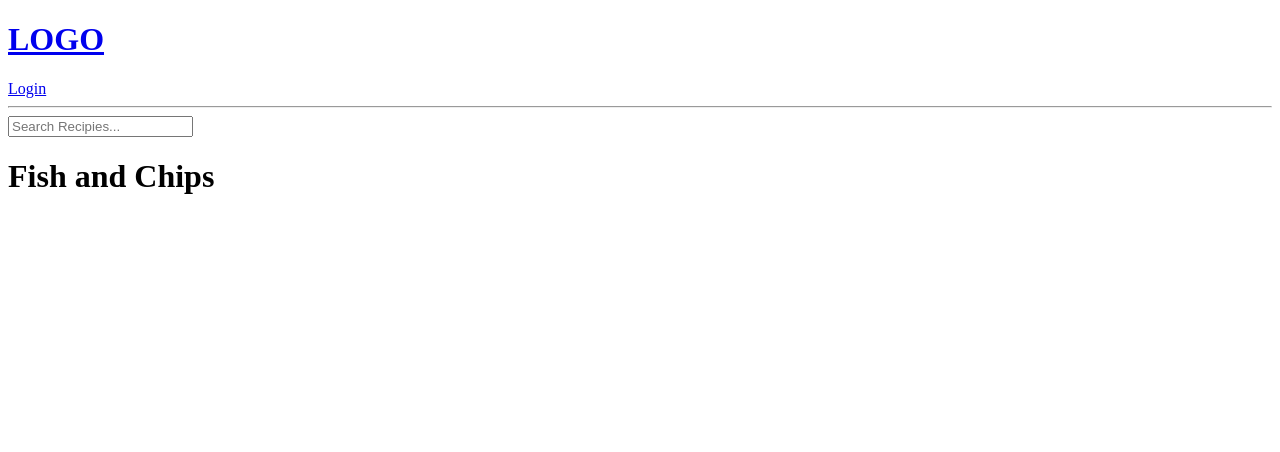
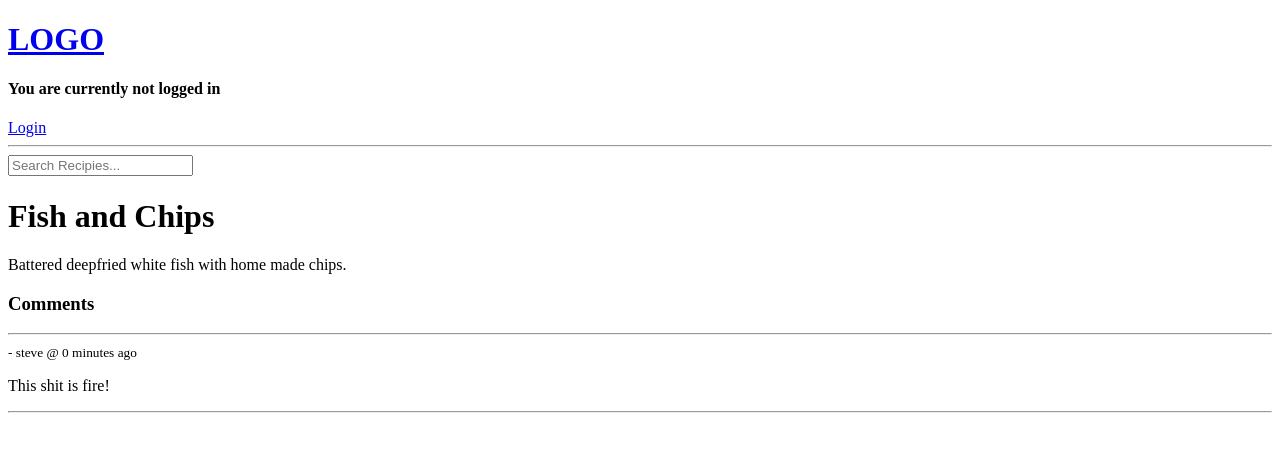
Before and after one commit to Lukasrid/recipe-tracker, a Django app: page /recipe/1/ in a window 1280 px wide. Shown: the top 452 px of the page. Run offline with Django 4.2, Linux system fonts and the light colour scheme; data comes from the database, SQL or seed files in the repository; both versions use the stored data as it was after the commit.

Commit message:
comments now visible under recipe and shows how long ago they were made

```diff
--- a/base/templates/base/recipe.html
+++ b/base/templates/base/recipe.html
@@ -4,4 +4,20 @@
 
 <h1>{{recipe.dish}}</h1>
 
+<p>{{recipe.description}}</p>
+
+
+<div class="comment-wrapper">
+    <h3>Comments</h3>
+    <hr>
+
+    {% for comment in recipe_comments %}
+        <div>
+            <small>- {{comment.user}} @ {{comment.created|timesince}} ago</small>
+            <p>{{comment.body}}</p>
+            <hr>
+        </div>
+    {% endfor %}
+</div>
+
 {% endblock content %}
--- a/base/views.py
+++ b/base/views.py
@@ -81,7 +81,8 @@ def home(request):
 
 def recipe(request, pk):
     recipe = Recipe.objects.get(id=pk)
-    context = {'recipe': recipe}
+    recipe_comments = recipe.comment_set.all().order_by('-created')
+    context = {'recipe': recipe, 'recipe_comments': recipe_comments}
     return render(request, 'base/recipe.html', context)
 
 
--- a/templates/navbar.html
+++ b/templates/navbar.html
@@ -6,6 +6,7 @@
 <h4>You are logged in as {{request.user}}</h4>
 <a href="{% url 'logout' %}">Logout</a>
 {% else %}
+<h4>You are currently not logged in</h4>
 <a href="{% url 'login' %}">Login</a>
 {% endif %}
 
```
Also changed, not shown: db.sqlite3.
